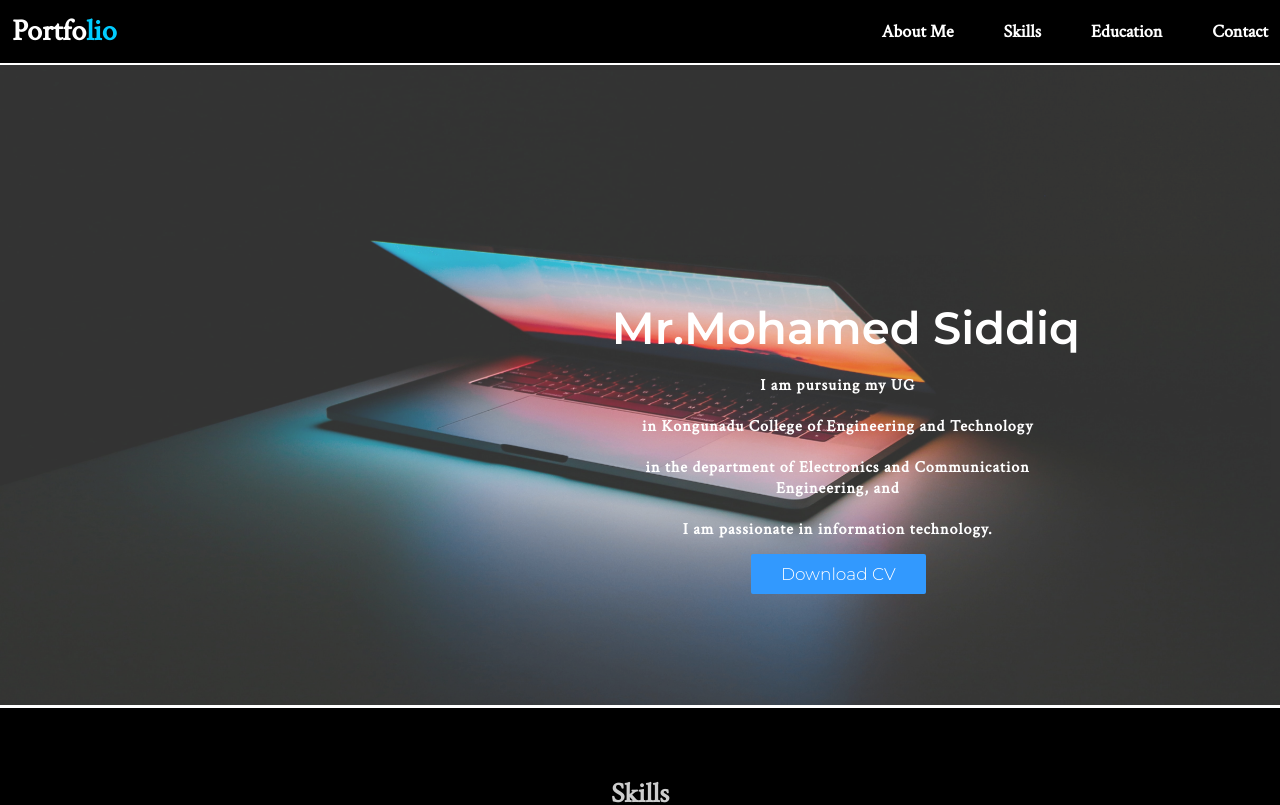
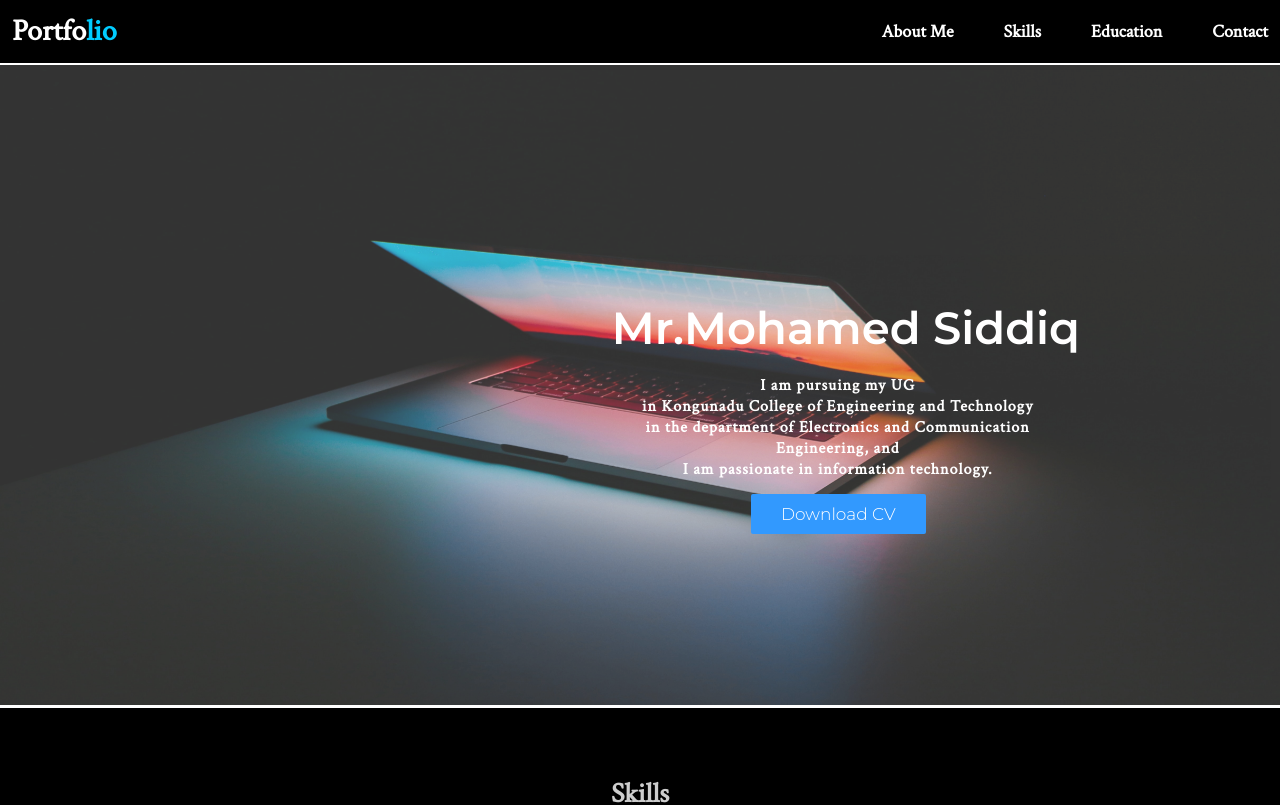
Before and after one commit to SID-DIQ/MY-PORTFOLIO, a React (Create React App) app: page / in a window 1280 px wide. Shown: the top 805 px of the page. Built offline with nearby package versions, Linux system fonts and the light colour scheme.

Commit message:
finally fiinished

```diff
--- a/src/Components/TopContent/TopContent.js
+++ b/src/Components/TopContent/TopContent.js
@@ -8,14 +8,11 @@ const TopContent = () => {
             <h1>Mr.Mohamed Siddiq </h1>
             <p>
               I am pursuing my UG
-              </p>
-            <p>
+              <br />
               in Kongunadu College of Engineering and Technology
-              </p>
-               <p>
+              <br />
                 in the department of Electronics and Communication Engineering, and
-               </p>
-               <p>
+               <br />
                  I am passionate  in information technology.
                 </p>
             <a href="https://drive.google.com/file/d/1AjYJT3OM8zbV-NqiIogvbyLqNWBzU5TS/view?usp=sharing">
```
